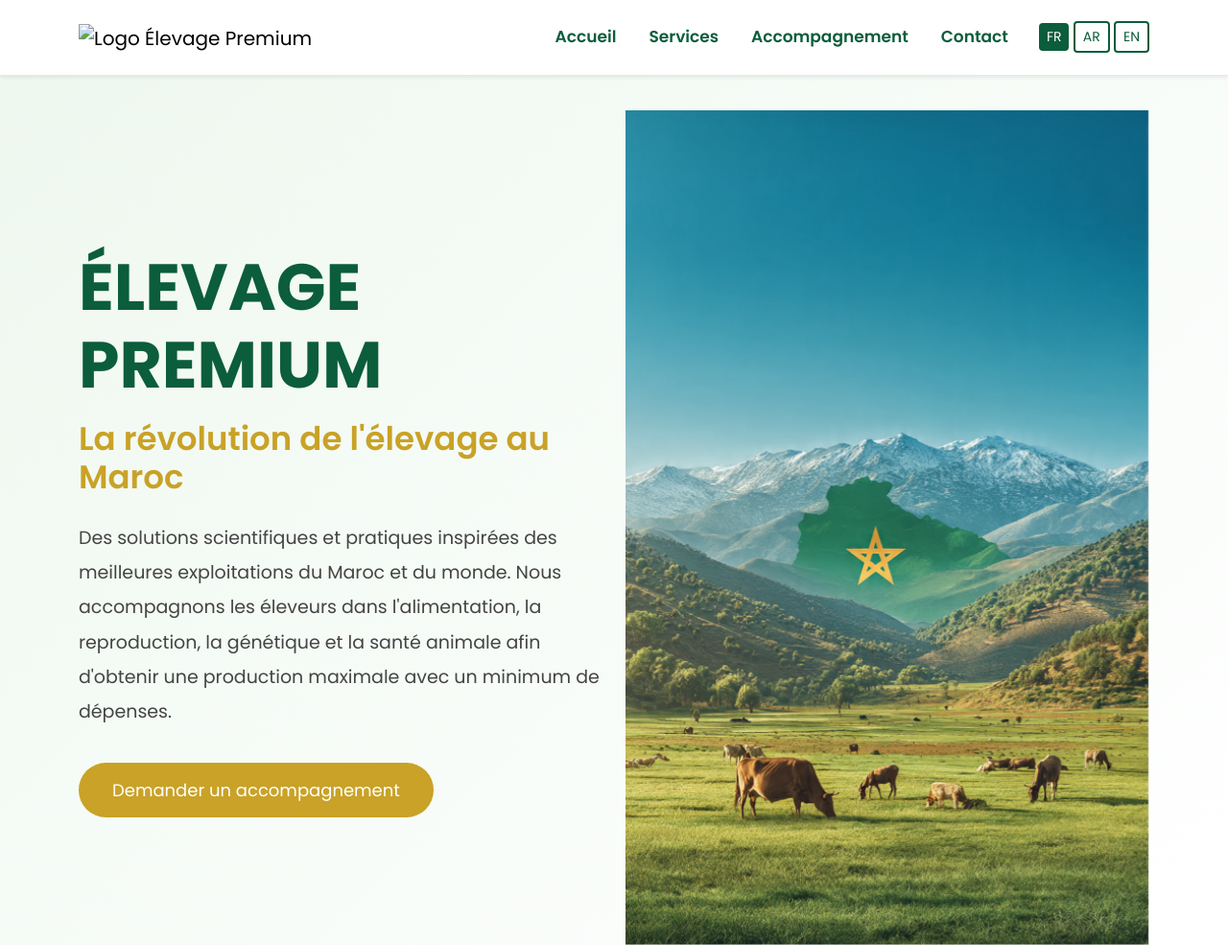
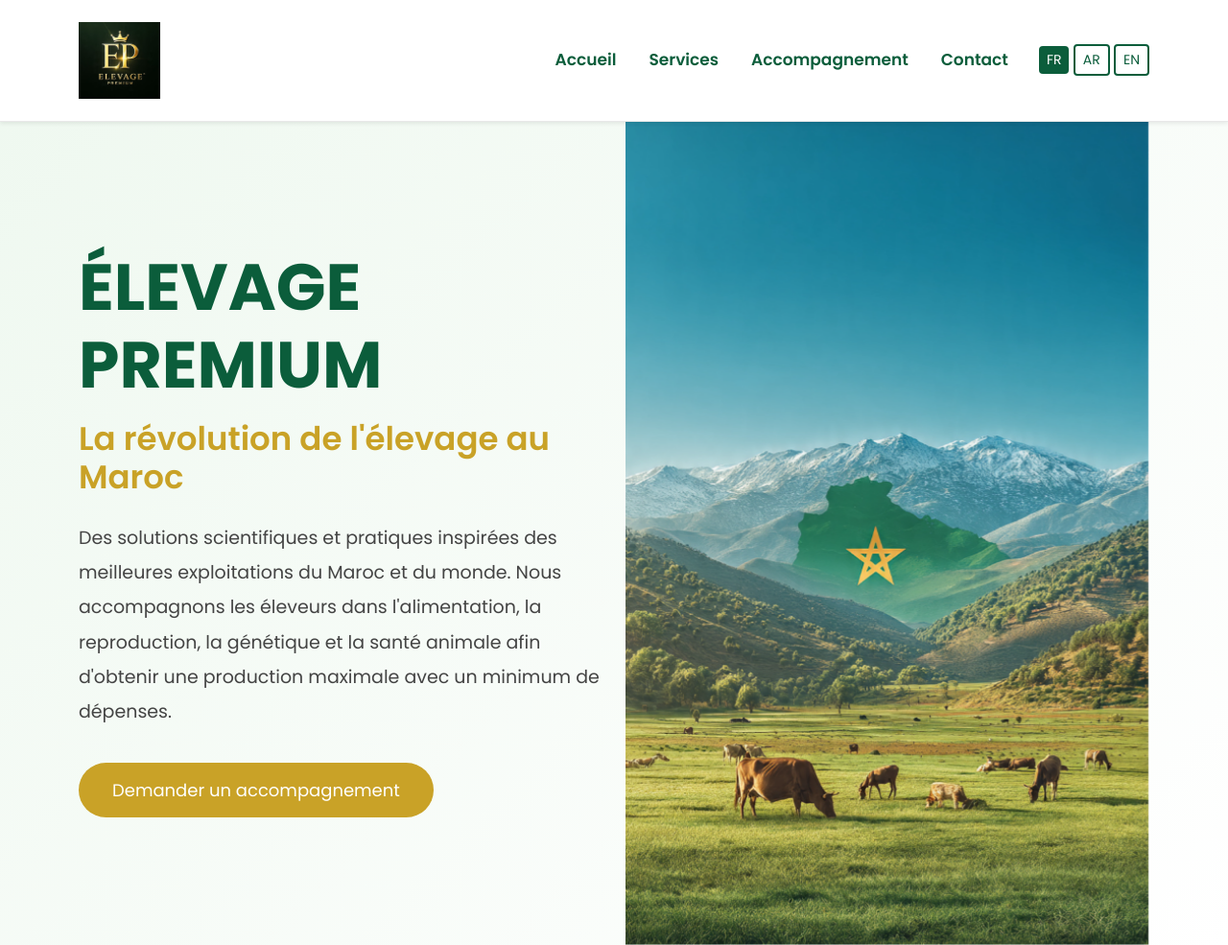
Before and after one commit to elevagepremium/elevage-premium, a plain HTML site: page index.html in a window 1280 px wide. Shown: the top 985 px of the page at 96% size. Drawn offline with nearby package versions, Linux system fonts and the light colour scheme; files whose address does not match are found by name.

Commit message:
Update index.html

```diff
--- a/index.html
+++ b/index.html
@@ -18,7 +18,7 @@
     <nav class="navbar navbar-expand-lg navbar-light bg-white shadow-sm fixed-top">
         <div class="container">
             <a class="navbar-brand" href="#">
-                <img src="images/logo.png" class="logo" alt="Logo Élevage Premium">
+                <img src="image/logo.png" class="logo" alt="Logo Élevage Premium">
             </a>
             <button class="navbar-toggler" type="button" data-bs-toggle="collapse" data-bs-target="#menu">
                 <span class="navbar-toggler-icon"></span>
```
